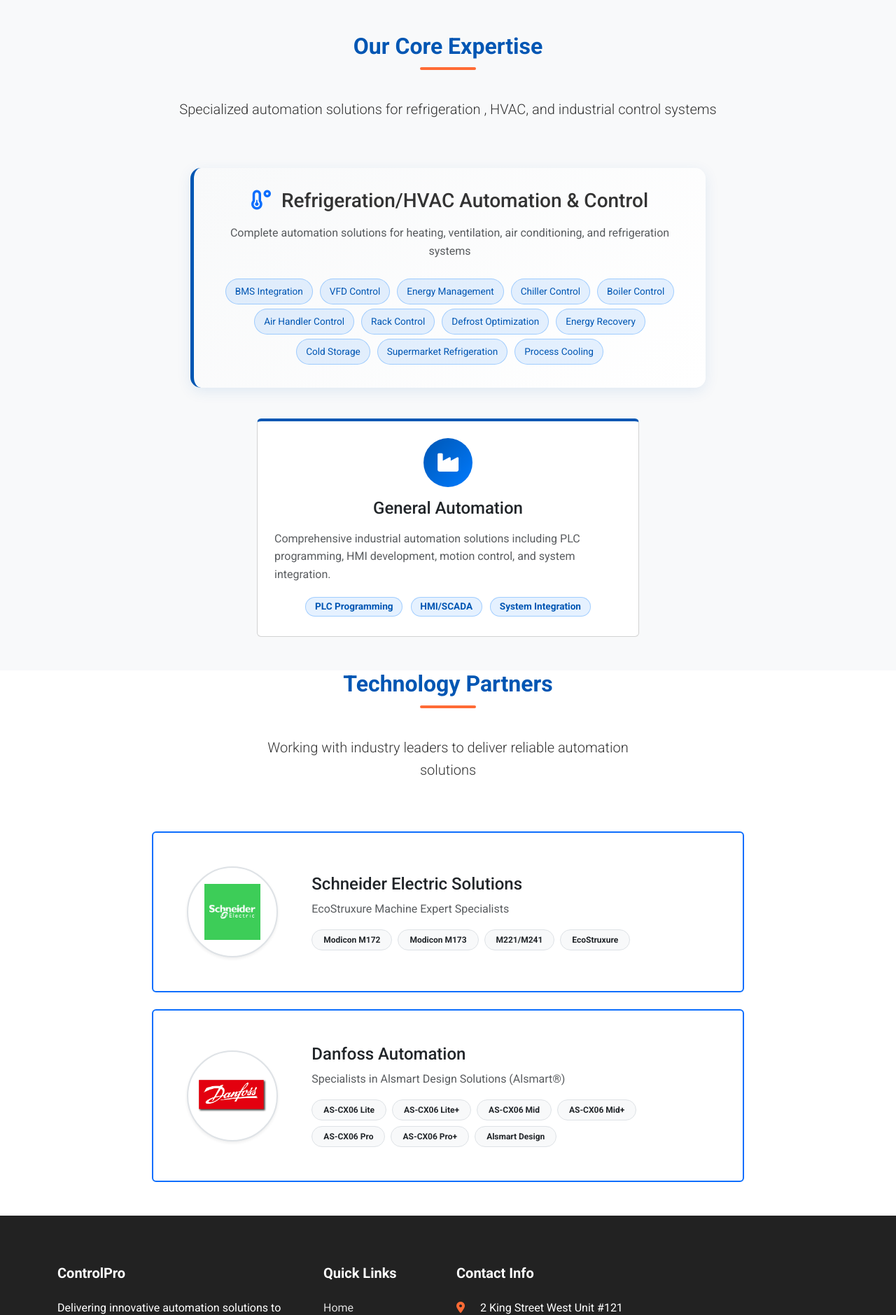
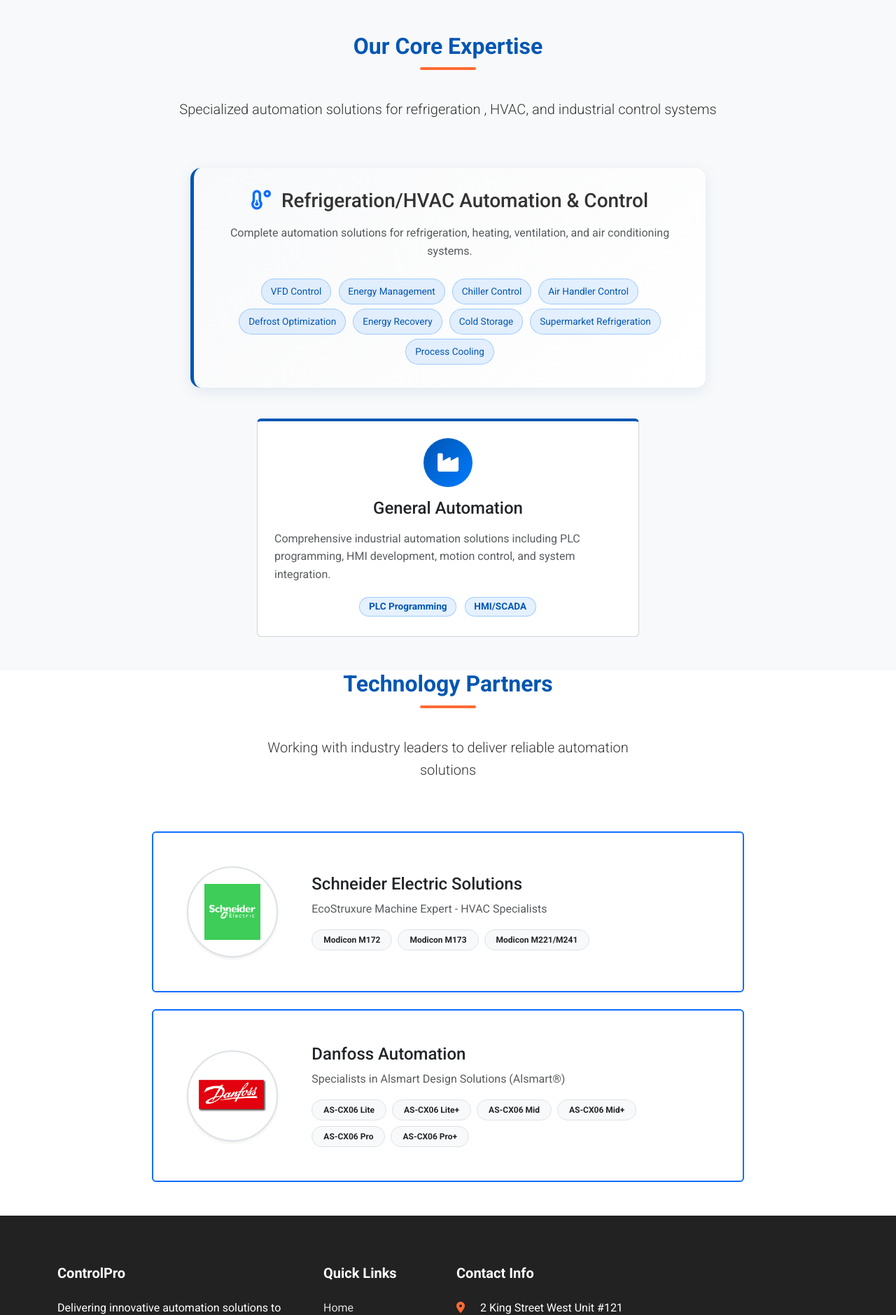
Before and after one commit to meherlabidi1/companywebsite, a Django app: page / in a window 1280 px wide. Shown: the part 943-2822 px from the top of the page at 70% size. Run offline with Django 5.2, Linux system fonts and the light colour scheme; parts of the project's set-up code (start-up, migrations or seed data) failed here and were passed over.

Commit message:
Update home.html

```diff
--- a/companywebsite-master/companywebsite/templates/companywebsite/home.html
+++ b/companywebsite-master/companywebsite/templates/companywebsite/home.html
@@ -155,7 +155,7 @@
             <div class="col-lg-7">
                 <h1 class="display-3 fw-bold mb-4">Industrial Automation and Control Solutions</h1>
                 <p class="lead mb-4">
-                    Specialized PLC programming, control system design, and automation solutions for the refrigeration and HVAC industry.
+                    Specialized PLC programming and automation solutions for the refrigeration and HVAC industry.
                 </p>
                 <div class="d-flex flex-wrap gap-3">
                     <a href="{% url 'services' %}" class="btn btn-light btn-lg px-4">
@@ -220,17 +220,14 @@
                         Refrigeration/HVAC Automation & Control
                     </h3>
                     <p class="text-center text-muted mb-4">
-                        Complete automation solutions for heating, ventilation, air conditioning, and refrigeration systems
+                        Complete automation solutions for refrigeration, heating, ventilation, and air conditioning systems.
                     </p>
 
                     <div class="badge-group text-center">
-                        <span class="product-badge">BMS Integration</span>
                         <span class="product-badge">VFD Control</span>
                         <span class="product-badge">Energy Management</span>
                         <span class="product-badge">Chiller Control</span>
-                        <span class="product-badge">Boiler Control</span>
                         <span class="product-badge">Air Handler Control</span>
-                        <span class="product-badge">Rack Control</span>
                         <span class="product-badge">Defrost Optimization</span>
                         <span class="product-badge">Energy Recovery</span>
                         <span class="product-badge">Cold Storage</span>
@@ -255,7 +252,6 @@
                         <div class="mt-3 text-center">
                             <span class="badge product-badge me-1 mb-1">PLC Programming</span>
                             <span class="badge product-badge me-1 mb-1">HMI/SCADA</span>
-                            <span class="badge product-badge mb-1">System Integration</span>
                         </div>
                     </div>
                 </div>
@@ -290,12 +286,12 @@
                     </div>
                     <div class="text-center text-md-start">
                         <h4 class="mb-2">Schneider Electric Solutions</h4>
-                        <p class="text-muted mb-3">EcoStruxure Machine Expert Specialists</p>
+                        <p class="text-muted mb-3">EcoStruxure Machine Expert - HVAC Specialists</p>
                         <div class="d-flex flex-wrap justify-content-center justify-content-md-start gap-2">
                             <span class="badge bg-light text-dark border px-3 py-2 rounded-pill">Modicon M172</span>
                             <span class="badge bg-light text-dark border px-3 py-2 rounded-pill">Modicon M173</span>
-                            <span class="badge bg-light text-dark border px-3 py-2 rounded-pill">M221/M241</span>
-                            <span class="badge bg-light text-dark border px-3 py-2 rounded-pill">EcoStruxure</span>
+                            <span class="badge bg-light text-dark border px-3 py-2 rounded-pill">Modicon M221/M241</span>
+
                         </div>
                     </div>
                 </div>
@@ -324,7 +320,7 @@
                             <span class="badge bg-light text-dark border px-3 py-2 rounded-pill">AS-CX06 Mid+</span>
                             <span class="badge bg-light text-dark border px-3 py-2 rounded-pill">AS-CX06 Pro</span>
                             <span class="badge bg-light text-dark border px-3 py-2 rounded-pill">AS-CX06 Pro+</span>
-                            <span class="badge bg-light text-dark border px-3 py-2 rounded-pill">Alsmart Design</span>
+
                         </div>
                     </div>
                 </div>
```
